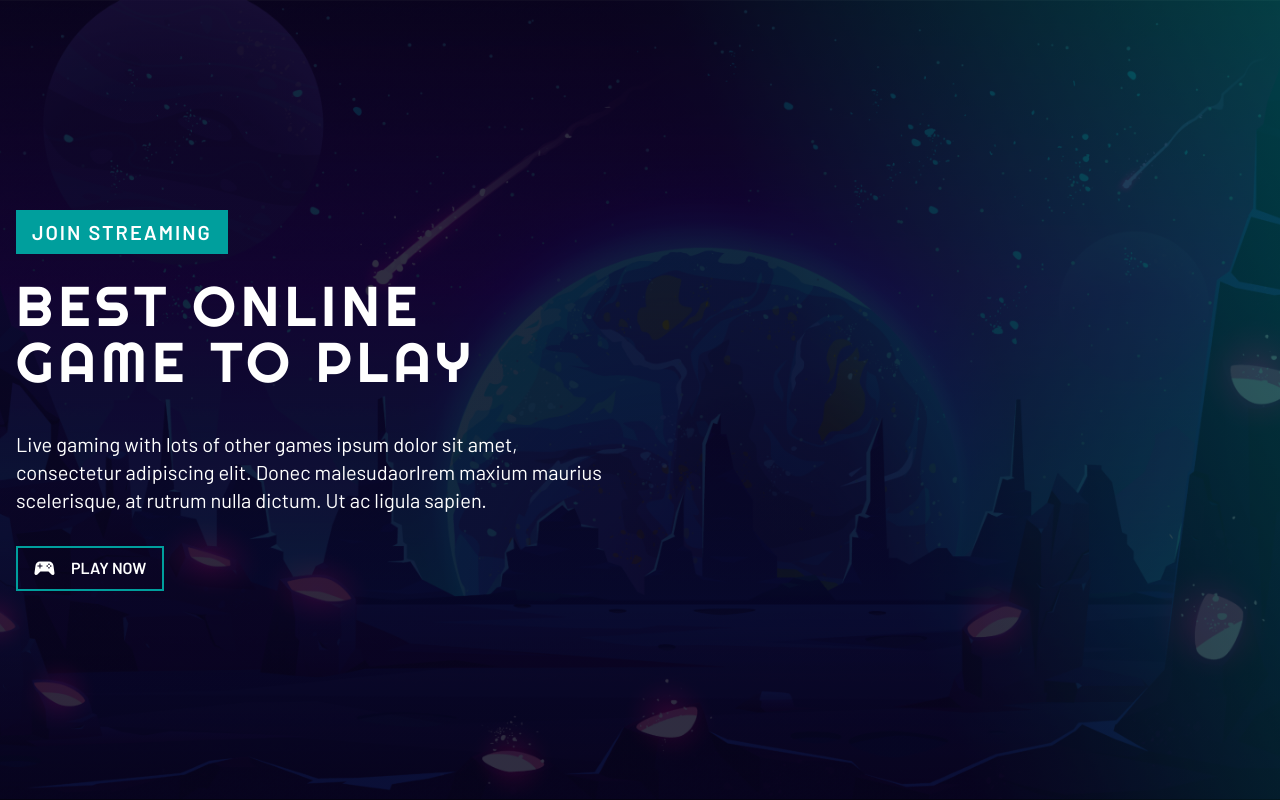
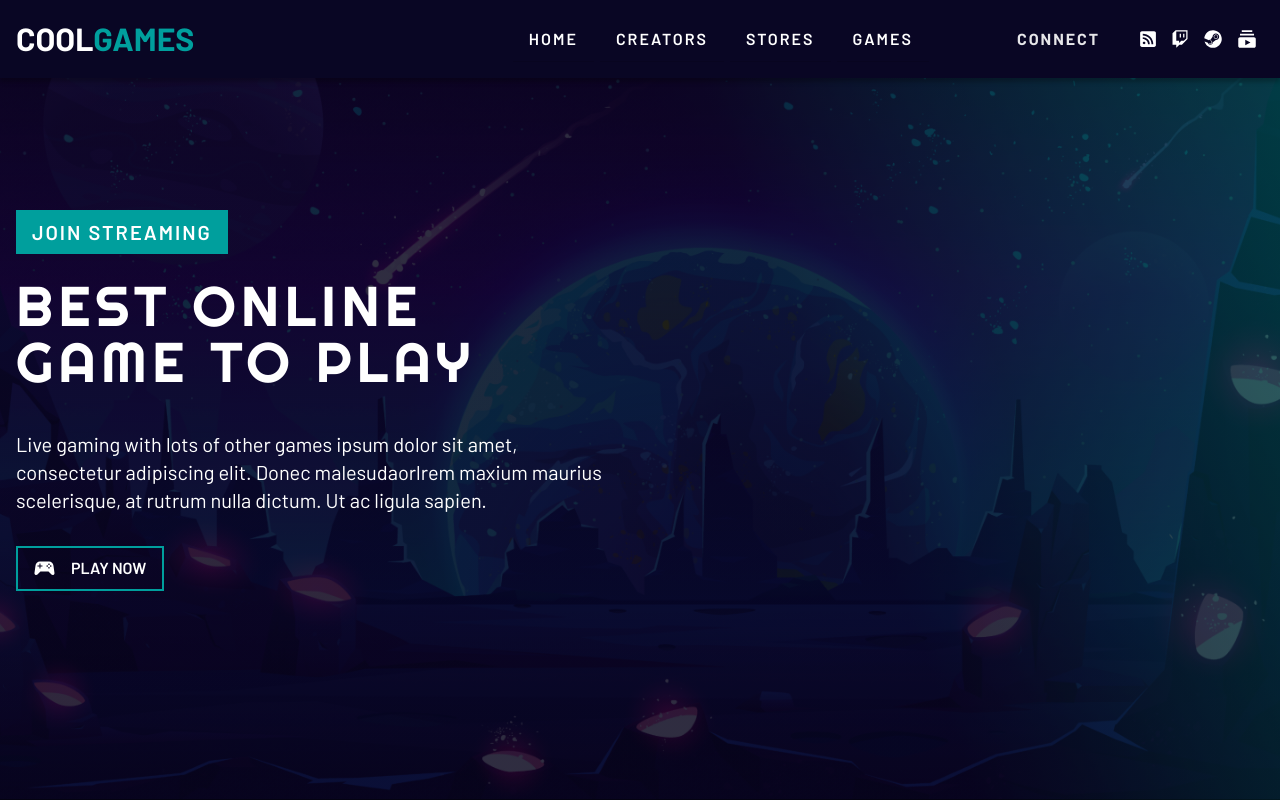
Before and after one commit to BSMiguell/Project-Tailwind-CSS, a website: page src/index.html in a window 1280 px wide. Drawn offline with nearby package versions, Linux system fonts and the light colour scheme; files whose address does not match are found by name; a web font is replaced by a local one.

Commit message:
Criando o Nav html e css

```diff
--- a/src/index.html
+++ b/src/index.html
@@ -35,6 +35,72 @@
   <body>
     <!-- === HEADER === -->
     <header class="header">
+      <nav class="navbar flex items-center shadow-nav">
+        <div class="container w-full">
+          <div class="navbar-content">
+            <div class="brand-and-toggler flex items-center justify-between">
+              <a href="#" class="navbar-brand"
+                >cool<span class="text-green-normal">games</span></a
+              >
+              <button
+                type="button"
+                class="lg:hidden text-white text-2xl"
+                id="navbar-show-btn"
+              >
+                <i class="fas fa-bars"></i>
+              </button>
+            </div>
+
+            <div
+              class="navbar-collapse fixed right-0 top-0 w-full sm:w-[280px] h-full bg-white shadow-nav-collapse pt-[60px] px-5 pb-4 text-center transition ease-in-out duration-300 transform lg:relative lg:p-0 lg:flex lg:items-center lg:justify-end lg:w-full lg:bg-transparent lg:shadow-none translate-x-full lg:translate-x-0"
+            >
+              <button type="button" class="lg:hidden" id="navbar-hide-btn">
+                <i class="fa-solid fa-xmark text-2xl"></i>
+              </button>
+
+              <ul class="navbar-nav">
+                <li class="nav-item">
+                  <a href="#" class="nav-link">home</a>
+                </li>
+                <li class="nav-item">
+                  <a href="#" class="nav-link">creators</a>
+                </li>
+                <li class="nav-item">
+                  <a href="#" class="nav-link">stores</a>
+                </li>
+                <li class="nav-item">
+                  <a href="#" class="nav-link">games</a>
+                </li>
+              </ul>
+
+              <ul class="connect-list">
+                <li class="connect-text">connect</li>
+                <li>
+                  <a href="#" class="connect-link">
+                    <img src="../public/assets/icons/rss.svg" alt="" />
+                  </a>
+                </li>
+                <li>
+                  <a href="#" class="connect-link">
+                    <img src="../public/assets/icons/steam.svg" alt="" />
+                  </a>
+                </li>
+                <li>
+                  <a href="#" class="connect-link">
+                    <img src="../public/assets/icons/twitch.svg" alt="" />
+                  </a>
+                </li>
+                <li>
+                  <a href="#" class="connect-link">
+                    <img src="../public/assets/icons/youtube.svg" alt="" />
+                  </a>
+                </li>
+              </ul>
+            </div>
+          </div>
+        </div>
+      </nav>
+
       <div class="banner-content">
         <div class="banner-badge">join streaming</div>
         <h1 class="banner-title">best online game to play</h1>
@@ -67,6 +133,6 @@
       referrerpolicy="no-referrer"
     ></script>
     <!-- custom script js -->
-    <script src="index.js"></script>
+    <script src="script.js"></script>
   </body>
 </html>
--- a/src/main.css
+++ b/src/main.css
@@ -7,40 +7,32 @@
 .container {
   @apply max-w-[1280px] mx-auto px-4;
 }
-
 body {
   @apply text-base leading-[1.6] font-barlow text-black;
 }
-
 img {
   @apply w-full block;
 }
-
 ul {
   @apply list-none;
 }
 
-/* utilities */
+/* === UTILITIES === */
 .lead-text {
   @apply text-xl font-normal;
 }
-
 .para-text {
   @apply text-base font-normal text-white/90;
 }
-
 .section-btn {
   @apply min-w-[200px] py-[10px] px-[18px] uppercase text-xl font-bold tracking-[.15em] bg-green-normal text-white relative z-10 border-[3px] border-solid border-green-normal hover:bg-transparent transition ease-in-out duration-300;
 }
-
 .img-fit-cover img {
   @apply w-full h-full object-cover;
 }
-
 .btn-primary {
   @apply mt-4 h-[34px] text-center border-solid border-[1px] border-green-normal py-0 px-4 bg-white min-w-[108px] font-semibold tracking-[.03em] inline-flex items-center text-white bg-transparent transition ease-in-out duration-300 hover:bg-green-normal;
 }
-
 .btn-secondary {
   @apply mt-4 h-[34px] text-center border-solid border-[1px] border-pink-normal py-0 px-4 bg-transparent min-w-[108px] font-semibold tracking-[.03em] inline-flex items-center text-pink-normal transition ease-in-out duration-300 hover:bg-pink-normal hover:text-white;
 }
@@ -53,30 +45,59 @@ ul {
       rgba(0, 159, 157, 0.41) 0%,
       rgba(15, 10, 60, 0.41) 38.46%
     ),
-    url("../assets/images/banner_image.png") center/cover no-repeat;
+    url("../public/assets/img/banner_image.png") center/cover no-repeat;
   @apply min-h-screen flex items-center justify-start;
 }
-
 .header .lead-text {
   @apply max-w-[600px];
 }
-
 .banner-content {
   @apply w-full container text-white flex flex-col items-center md:items-start;
 }
-
 .banner-badge {
   @apply uppercase bg-green-normal py-2 px-4 font-semibold text-xl tracking-[.1em] inline-block mb-6;
 }
-
 .banner-title {
   @apply font-right text-4xl md:text-5xl font-normal tracking-[.09em] leading-[1.2] max-w-[600px] mb-10 uppercase lg:text-[56px] text-center md:text-start;
 }
-
 .banner-content .lead-text {
   @apply text-center md:text-start;
 }
-
 .banner-btn {
   @apply min-w-[140px] h-[45px] py-3 px-4 text-base font-semibold uppercase border-2 border-solid border-green-normal mt-8 flex items-center hover:bg-green-normal hover:text-white transition ease-in-out duration-300;
 }
+
+/* === NAVBAR === */
+.navbar {
+  @apply fixed left-0 top-0 w-full min-h-[78px] bg-violet-dark-hover z-40;
+}
+.navbar-brand {
+  @apply text-white uppercase whitespace-nowrap font-bold text-[32px];
+}
+.nav-item {
+  @apply py-[10px] px-0 border-b-[1px] border-solid border-black/10 lg:ms-[6px];
+}
+.nav-link {
+  @apply uppercase font-semibold tracking-[2px] transition duration-300 ease-in-out text-violet-dark-active hover:text-pink-normal lg:py-[1px] lg:px-[10px] lg:text-white xl:px-4;
+}
+#navbar-hide-btn {
+  @apply absolute top-5 right-5 transition duration-300 ease-in-out hover:scale-125;
+}
+.navbar-content {
+  @apply lg:flex lg:items-center lg:justify-between;
+}
+.navbar-nav {
+  @apply lg:flex;
+}
+.connect-link {
+  @apply py-[6px] px-2 flex items-center justify-center transition ease-in-out duration-300 invert hover:opacity-90 lg:text-white;
+}
+.connect-link img {
+  @apply lg:invert;
+}
+.connect-list {
+  @apply flex justify-center items-center flex-wrap mt-6 lg:mt-0 lg:text-white lg:ms-10 lg:flex-nowrap xl:ms-[88px];
+}
+.connect-text {
+  @apply uppercase opacity-90 font-bold w-full tracking-[2px] mb-3 lg:w-auto lg:mb-0 lg:me-8;
+}
```
Also changed, not shown: dist/main.css.
